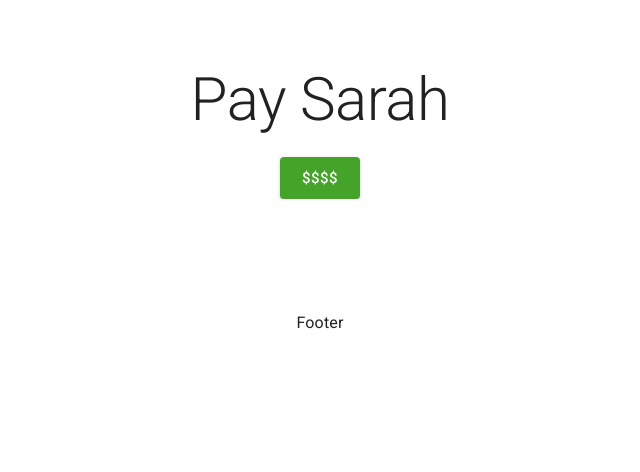
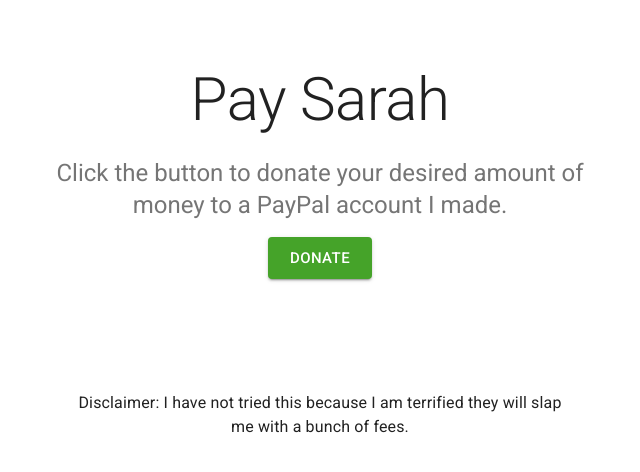
Before and after one commit to sarahcalvis/pay-sarah, a React (Create React App) app: page / in a window 1280 px wide. Shown: the top 472 px of the page, without its empty margins (320-960 px from the left). Built offline with nearby package versions, Linux system fonts and the light colour scheme.

Commit message:
You can pay me

```diff
--- a/src/components/Footer.js
+++ b/src/components/Footer.js
@@ -31,8 +31,8 @@ class Home extends React.Component {
     return (
       <div className={classes.heroContent}>
         <Container maxWidth="sm" className={classes.footer}>
-          <Typography>
-            Footer
+          <Typography align='center'>
+            Disclaimer: I have not tried this because I am terrified they will slap me with a bunch of fees.
           </Typography>
         </Container>
       </div>
--- a/src/screens/Home.js
+++ b/src/screens/Home.js
@@ -2,7 +2,6 @@ import React from 'react';
 import Typography from '@material-ui/core/Typography';
 import Button from '@material-ui/core/Button';
 import Grid from '@material-ui/core/Grid';
-import ButtonGroup from '@material-ui/core/ButtonGroup';
 import Container from '@material-ui/core/Container';
 import { withStyles } from '@material-ui/styles';
 
@@ -30,24 +29,40 @@ class Home extends React.Component {
             gutterBottom>
             Pay Sarah
           </Typography>
+          <Typography
+            variant="h5"
+            align="center"
+            color="textSecondary"
+            paragraph>
+            Click the button to donate your desired amount of money to a PayPal account I made.
+          </Typography>
           <Grid
             container
             direction="row"
             justify="center"
             alignItems="center"
           >
-            <ButtonGroup
-              className={classes.heroButton}
-              color="primary"
-              variant="contained"
-              size="large"
-              align="center"
-              aria-label="outlined primary button group">
+            <form action="https://www.paypal.com/cgi-bin/webscr" method="post" target="_top">
+              <input type="hidden" name="cmd" value="_donations" />
+              <input type="hidden" name="business" value="2GR89677RE6U2" />
+              <input type="hidden" name="currency_code" value="USD" />
               <Button
-                align="center">
-                $$$$
+                className={classes.heroButton}
+                color="primary"
+                variant="contained"
+                size="large"
+                align="center"
+                aria-label="outlined primary button group"
+
+                type="image"
+                src="https://www.paypalobjects.com/en_US/i/btn/btn_donate_LG.gif"
+                border="0" name="submit" title="PayPal - The safer, easier way to pay online!"
+                alt="Donate with PayPal button">
+                Donate
               </Button>
-            </ButtonGroup>
+              {/* <input type="image" src="https://www.paypalobjects.com/en_US/i/btn/btn_donate_LG.gif" border="0" name="submit" title="PayPal - The safer, easier way to pay online!" alt="Donate with PayPal button" /> */}
+              {/*<img alt="" border="0" src="https://www.paypal.com/en_US/i/scr/pixel.gif" width="1" height="1" />*/}
+            </form>
           </Grid>
         </Container>
       </div>
```
